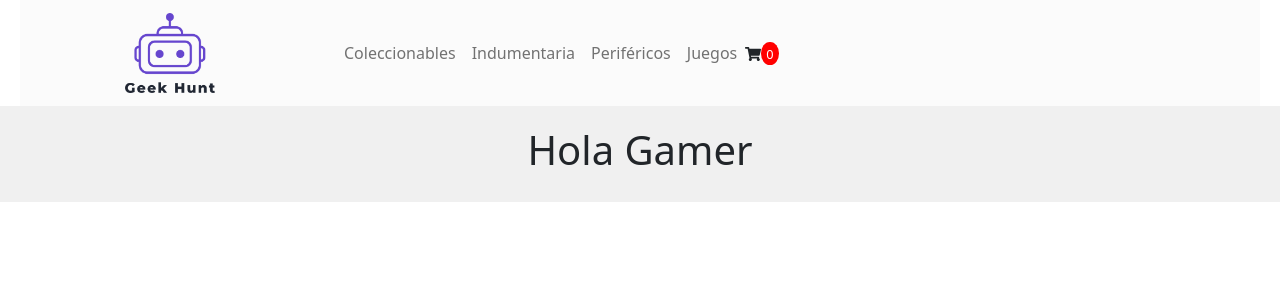
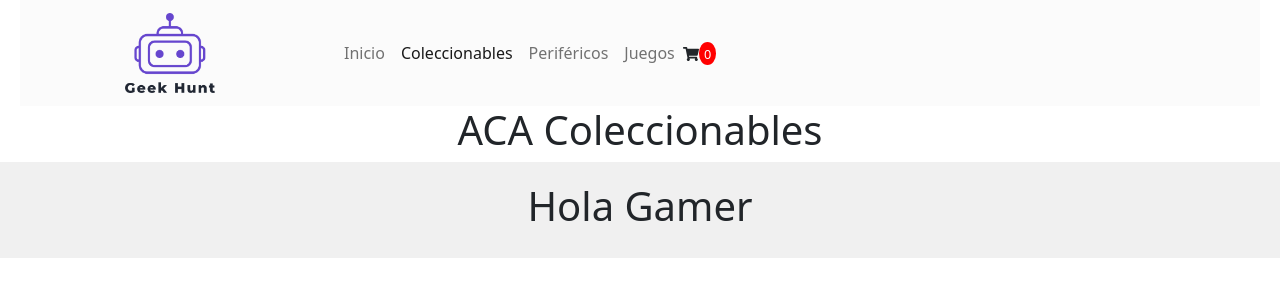
Before and after one commit to AlejandroBonfilio/proyecto_final_react_bonfilio, a React (Create React App) app: page /coleccionables in a window 1280 px wide. Shown: the top 300 px of the page. Built offline with nearby package versions, Linux system fonts and the light colour scheme.

Commit message:
inicie con react router

```diff
--- a/package.json
+++ b/package.json
@@ -14,6 +14,7 @@
     "react-bootstrap": "^2.7.2",
     "react-dom": "^18.2.0",
     "react-icons": "^4.8.0",
+    "react-router-dom": "^6.9.0",
     "react-scripts": "5.0.1",
     "web-vitals": "^2.1.4"
   },
--- a/src/App.js
+++ b/src/App.js
@@ -1,16 +1,32 @@
 import React from 'react';
+import { BrowserRouter } from 'react-router-dom';
+import { Routes, Route} from "react-router-dom";
 import NavBar from './components/NavBar/NavBar.js';
 import ItemListContainer from './components/ItemListContainer/ItemListContainer.js';
 import './App.css';
-
+import Inicio from "./components/Pages/Inicio.js"
+import Coleccionables from "./components/Pages/Coleccionables.js"
+import Juegos from "./components/Pages/Juegos.js"
+import Perifericos from "./components/Pages/Perifericos.js"
+import Error from "./components/Pages/Error.js"
 
 function App() {
 
   return (
 
    <div className="App">
-      <NavBar cartCount={0}/>
+      <BrowserRouter>
+        <NavBar cartCount={0}/>
+        <Routes>
+          <Route path="/" exact element={<Inicio/>}/>
+          <Route path="/coleccionables" exact element={<Coleccionables/>}/>
+          <Route path="/perifericos" exact element={<Perifericos/>}/>
+          <Route path="/juegos" exact element={<Juegos/>}/>
+          <Route path="*" exact element={<Error/>}/>
+        </Routes>
+      </BrowserRouter>
       <ItemListContainer greeting="Hola Gamer"/>
+
    </div>
 
   );
--- a/src/components/NavBar/NavBar.js
+++ b/src/components/NavBar/NavBar.js
@@ -1,4 +1,5 @@
 import React from "react";
+import { NavLink } from "react-router-dom";
 import { Navbar, Nav } from "react-bootstrap";
 import Cart from "../CartWidget/CartWidget.js";
 import logo from "../../images/Geek Hunt_free-file (1).png";
@@ -6,16 +7,27 @@ import logo from "../../images/Geek Hunt_free-file (1).png";
 function NavBar(props) {
   return (
     <Navbar className="navbar" expand="lg">
-      <Navbar.Brand href="#">
-      <img src={logo} alt="Logo de la marca" className="brand-logo" />
-        {props.brandName}</Navbar.Brand>
+      <Navbar.Brand>
+        <NavLink exact to="/" className="nav-link">
+          <img src={logo} alt="Logo Geek Hunt" className="brand-logo" />
+          {props.brandName}
+        </NavLink>
+      </Navbar.Brand>
       <Navbar.Toggle aria-controls="basic-navbar-nav" />
       <Navbar.Collapse id="basic-navbar-nav">
         <Nav className="mr-auto">
-          <Nav.Link href="#">Coleccionables</Nav.Link>
-          <Nav.Link href="#">Indumentaria</Nav.Link>
-          <Nav.Link href="#">Periféricos</Nav.Link>
-          <Nav.Link href="#">Juegos</Nav.Link>
+          <NavLink to="/" className="nav-link" activeClassName="active">
+            Inicio
+          </NavLink>
+          <NavLink to="/coleccionables" className="nav-link" activeClassName="active">
+            Coleccionables
+          </NavLink>
+          <NavLink to="/perifericos" className="nav-link" activeClassName="active">
+            Periféricos
+          </NavLink>
+          <NavLink to="/juegos" className="nav-link" activeClassName="active">
+            Juegos
+          </NavLink>
         </Nav>
         <Nav>
           <Cart cartCount={props.cartCount} />
--- /dev/null
+++ b/src/components/Pages/Coleccionables.js
@@ -0,0 +1,12 @@
+import React from 'react'
+
+function Coleccionables() {
+  return (
+    <div>
+      <h1>ACA Coleccionables</h1>
+
+    </div>
+  )
+}
+
+export default Coleccionables
--- /dev/null
+++ b/src/components/Pages/Error.js
@@ -0,0 +1,12 @@
+import React from 'react'
+
+function Error() {
+  return (
+    <div>
+      <h1>ACA error</h1>
+
+    </div>
+  )
+}
+
+export default Error
--- /dev/null
+++ b/src/components/Pages/Inicio.js
@@ -0,0 +1,12 @@
+import React from 'react'
+
+function Inicio() {
+  return (
+    <div>
+      <h1>aca Inicio</h1>
+
+    </div>
+  )
+}
+
+export default Inicio
--- /dev/null
+++ b/src/components/Pages/Juegos.js
@@ -0,0 +1,12 @@
+import React from 'react'
+
+function Juegos() {
+  return (
+    <div>
+      <h1>ACA juegos</h1>
+
+    </div>
+  )
+}
+
+export default Juegos
--- /dev/null
+++ b/src/components/Pages/Perifericos.js
@@ -0,0 +1,12 @@
+import React from 'react'
+
+function Perifericos() {
+  return (
+    <div>
+      <h1>ACA perifericos</h1>
+
+    </div>
+  )
+}
+
+export default Perifericos
```
Also changed, not shown: 1 other file (tests, documents, lock files or other folders).
